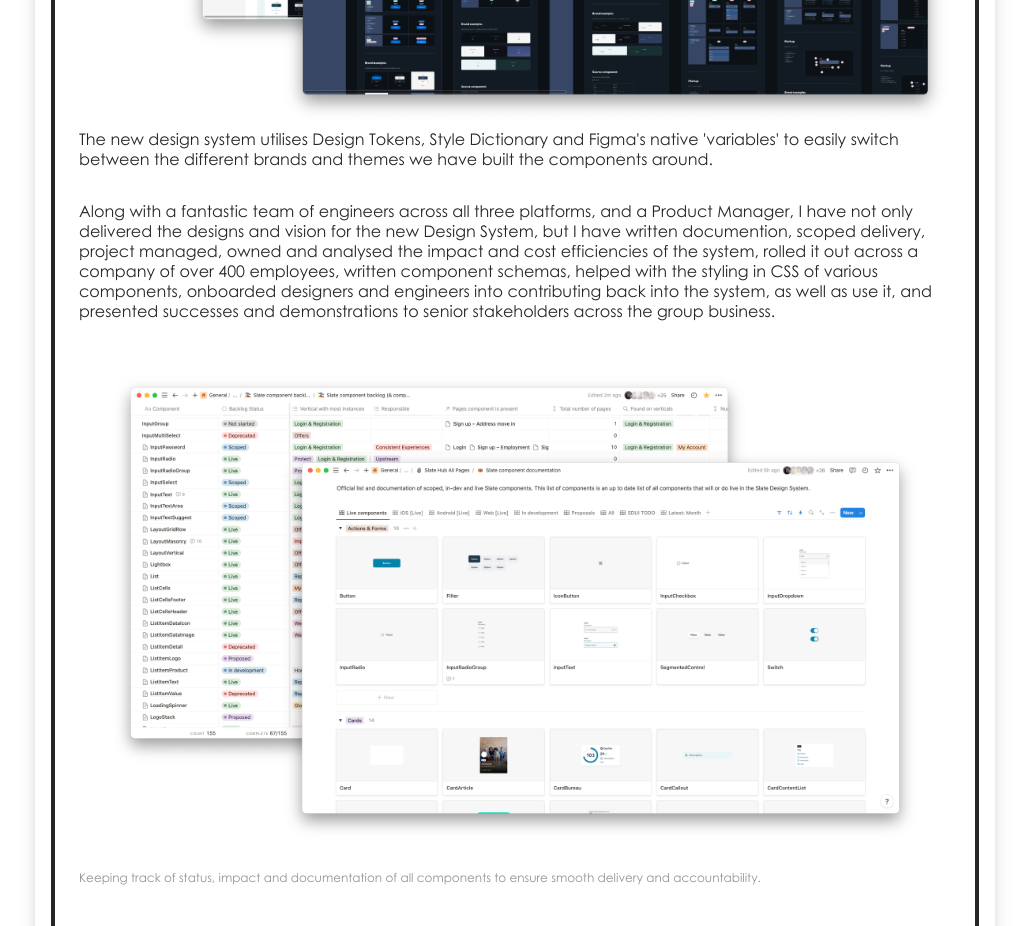
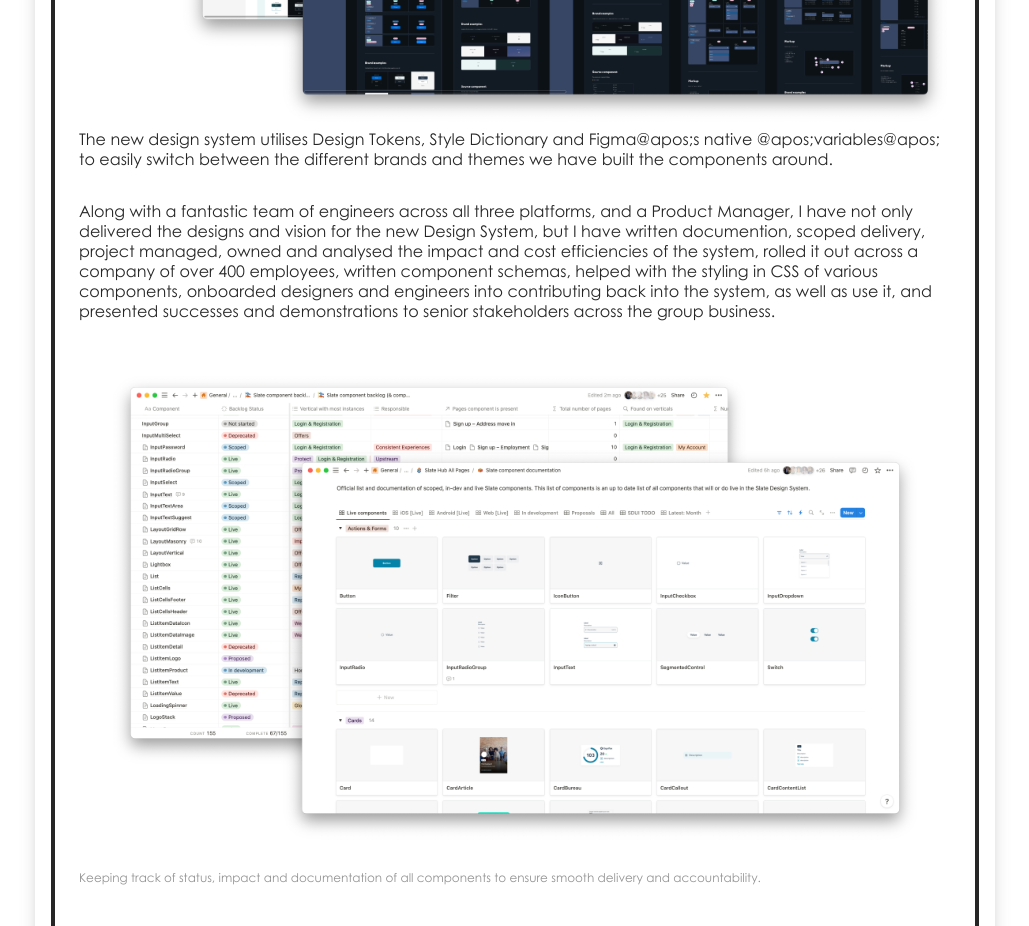
Before and after one commit to sebcglbailey/website2024, a Next.js app in the folder portfolio-site/: page /case-studies/clearscore-design-system in a window 1280 px wide. Shown: the part 1940-2866 px from the top of the page, without its empty margins (125-1154 px from the left). Built offline with nearby package versions, Linux system fonts and the light colour scheme.

Commit message:
escapes apostrophes

```diff
--- a/portfolio-site/app/case-studies/clearscore-design-system/page.tsx
+++ b/portfolio-site/app/case-studies/clearscore-design-system/page.tsx
@@ -70,7 +70,7 @@ export function Tokens() {
           width={2110}
           height={1365}
         />
-        <span>The new design system utilises Design Tokens, Style Dictionary and Figma's native 'variables' to easily switch between the different brands and themes we have built the components around.</span>
+        <span>The new design system utilises Design Tokens, Style Dictionary and Figma@apos;s native @apos;variables@apos; to easily switch between the different brands and themes we have built the components around.</span>
       </div>
     </>
   )
```
